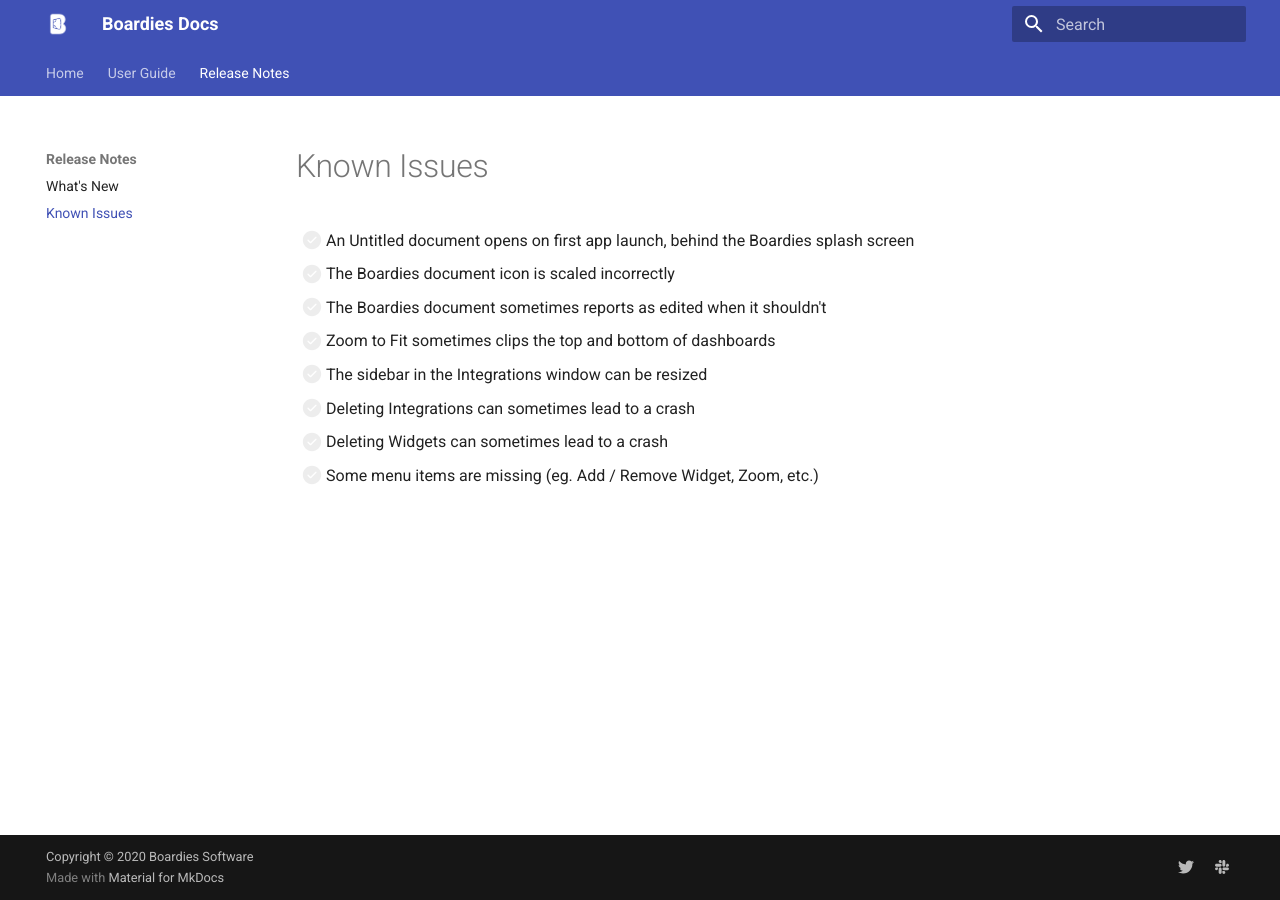
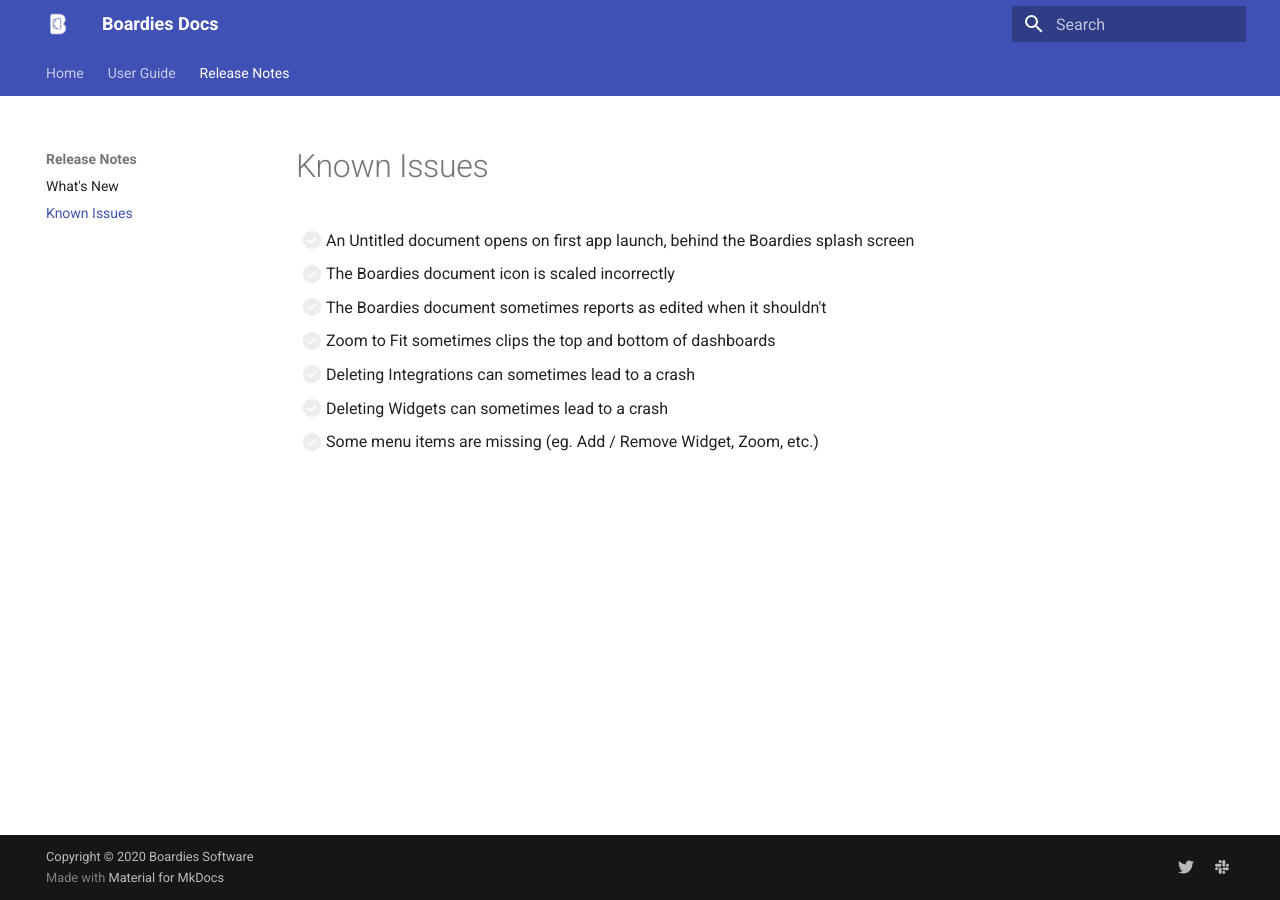
Before and after one commit to ninxsoft/Boardies-Docs, an MkDocs documentation site: the page built from docs/release-notes/known-issues.md, in a window 1280 px wide. Built offline with MkDocs 1.6.1 and Material for MkDocs 9.7.7, drawn with Linux system fonts in a browser that asks for light colours.

Commit message:
Updated known issues

```diff
--- a/docs/release-notes/known-issues.md
+++ b/docs/release-notes/known-issues.md
@@ -4,7 +4,6 @@
 *   [ ] The Boardies document icon is scaled incorrectly
 *   [ ] The Boardies document sometimes reports as edited when it shouldn't
 *   [ ] Zoom to Fit sometimes clips the top and bottom of dashboards
-*   [ ] The sidebar in the Integrations window can be resized
 *   [ ] Deleting Integrations can sometimes lead to a crash
 *   [ ] Deleting Widgets can sometimes lead to a crash
 *   [ ] Some menu items are missing (eg. Add / Remove Widget, Zoom, etc.)
```
